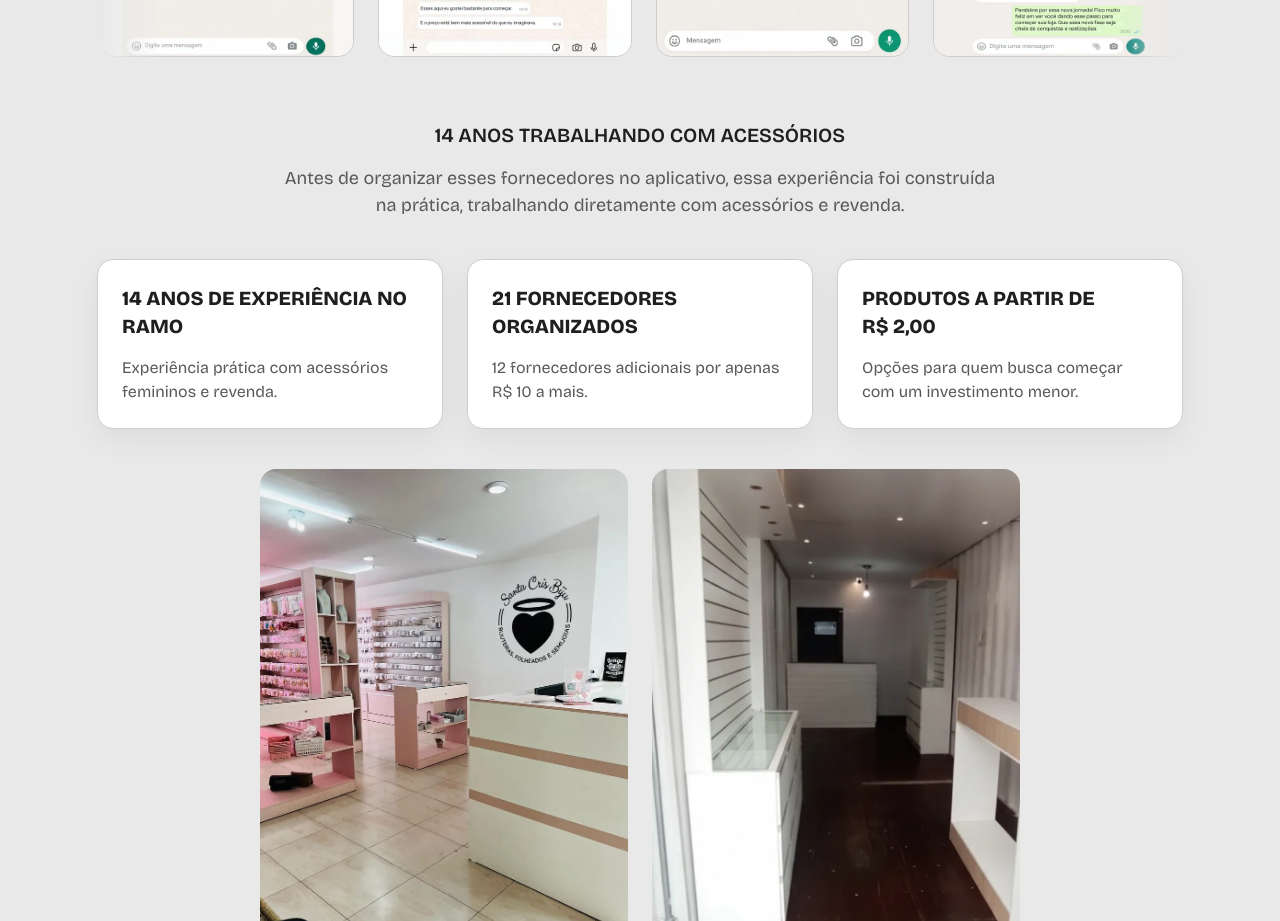
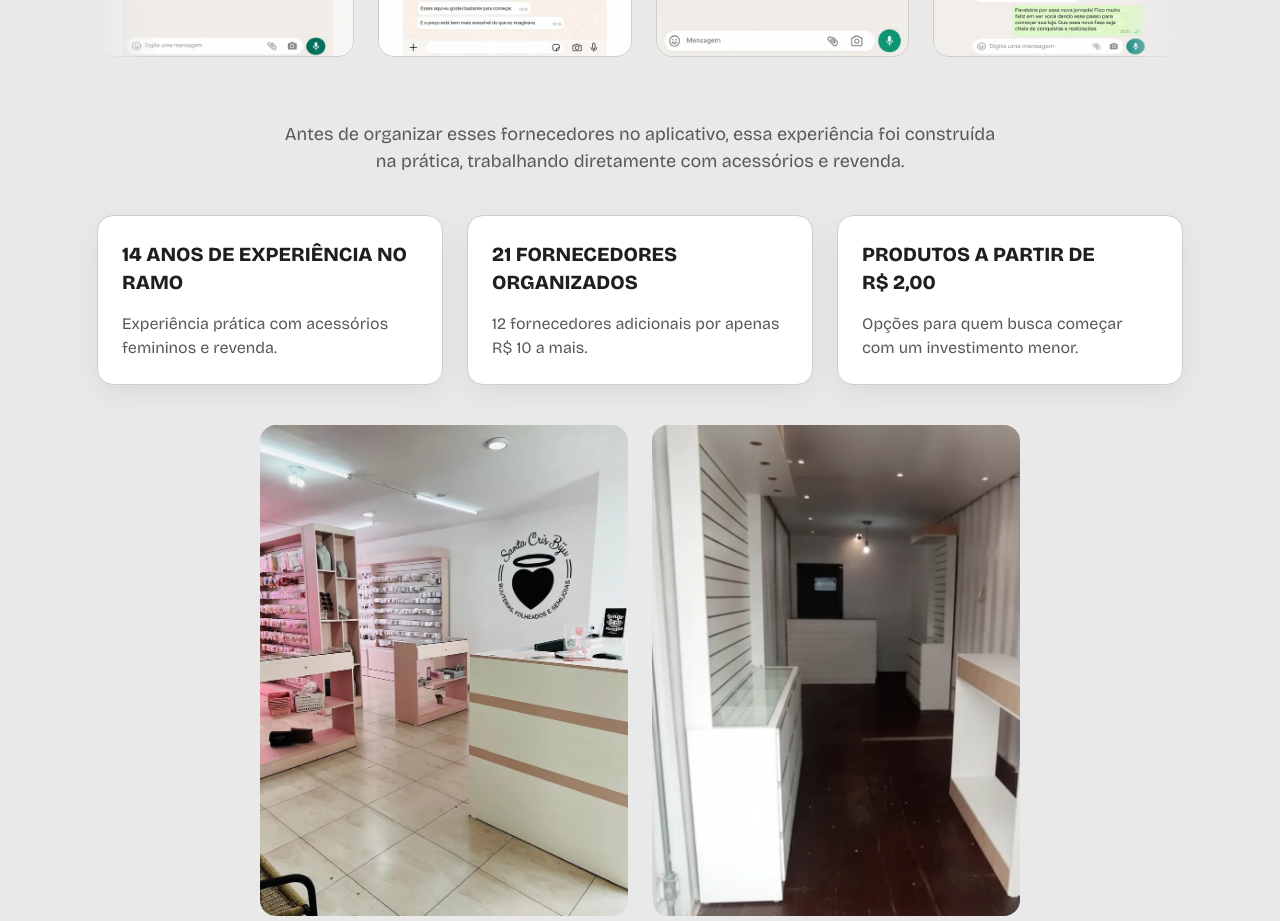
Before and after one commit to jonasmateus05/Meu-Fornecedor, a React (Vite) app: page / in a window 1280 px wide. Shown: the part 2100-3021 px from the top of the page. Built offline with nearby package versions, Linux system fonts and the light colour scheme.

Commit message:
Remove o título da seção de autoridade
Co-Authored-By: Claude Opus 5.5 <noreply@anthropic.com>
Claude-Session: https://claude.ai/code/session_01UGf2zYAAe2yMPwoX2ycXeC

```diff
--- a/src/App.tsx
+++ b/src/App.tsx
@@ -185,7 +185,7 @@ function App() {
         <div className="hero-copy">{pageContent.hero.paragraphs.map(text => <p key={text}>{text}</p>)}</div>
         <div className="hero-action"><Button onClick={() => document.getElementById('ofertas')?.scrollIntoView({ behavior: 'smooth' })}>{pageContent.hero.ctaLabel}</Button><p className="hero-price"><b>{pageContent.hero.product.price}</b> {pageContent.hero.product.note}</p><FeatureList items={pageContent.hero.checklist} /><p className="hero-note">{pageContent.hero.ctaNote}</p><img src={pageContent.hero.securityImage} alt={pageContent.hero.securityImageAlt} /></div></div></section>
       <section className="section section-muted"><div className="container"><h2 className="with-subtitle">{pageContent.results.title}</h2><Subtitle text={pageContent.results.subtitle} /><Carousel source={pageContent.results.items} />{printItems.length > 0 && <div className="prints-block">{pageContent.results.prints.title && <h3 className="prints-title">{pageContent.results.prints.title}</h3>}<Subtitle text={pageContent.results.prints.subtitle || undefined} /><Carousel source={printItems} label="Galeria de prints" className="carousel-prints" /></div>}
-        <div className="authority"><h3>{pageContent.results.authority.title}</h3><p className="authority-body">{pageContent.results.authority.body}</p>
+        <div className="authority">{pageContent.results.authority.title && <h3>{pageContent.results.authority.title}</h3>}<p className="authority-body">{pageContent.results.authority.body}</p>
           <div className="card-grid stats">{pageContent.results.authority.stats.map(stat => <article className="content-card stat-card" key={stat.title}><h3>{stat.title}</h3><p>{stat.description}</p></article>)}</div>
           <div className="proofs">{pageContent.results.authority.proofs.map(proof => <figure key={proof.label}><div className="proof-media">{placeholder(proof)}</div><figcaption>{proof.caption}</figcaption></figure>)}</div>
         </div></div></section>
--- a/src/config/content.ts
+++ b/src/config/content.ts
@@ -59,7 +59,7 @@ export const pageContent = {
       ],
     },
     authority: {
-      title: '14 ANOS TRABALHANDO COM ACESSÓRIOS',
+      title: '',
       body: 'Antes de organizar esses fornecedores no aplicativo, essa experiência foi construída na prática, trabalhando diretamente com acessórios e revenda.',
       stats: [
         { title: '14 ANOS DE EXPERIÊNCIA NO RAMO', description: 'Experiência prática com acessórios femininos e revenda.' },
```
